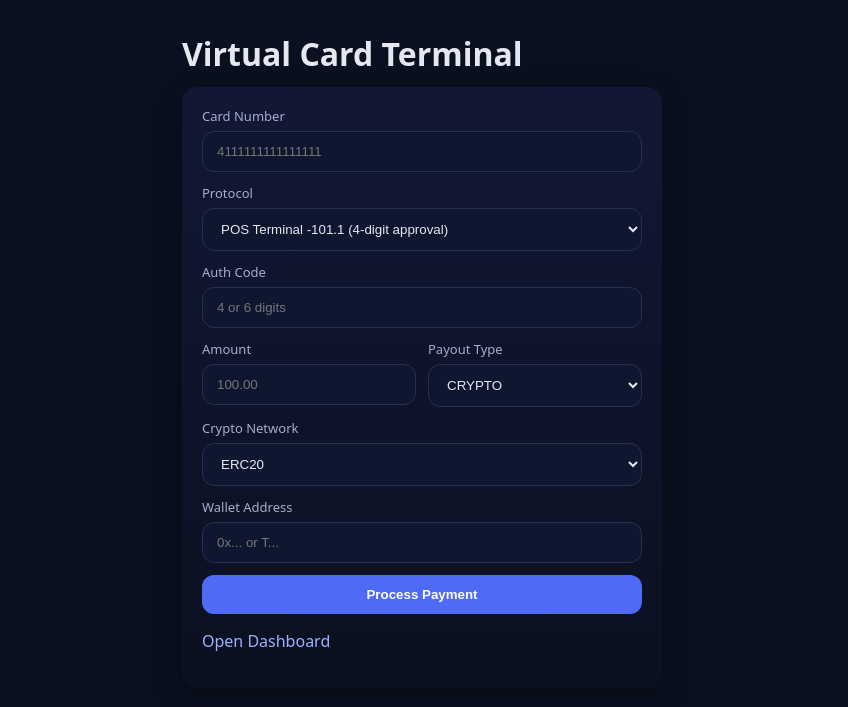
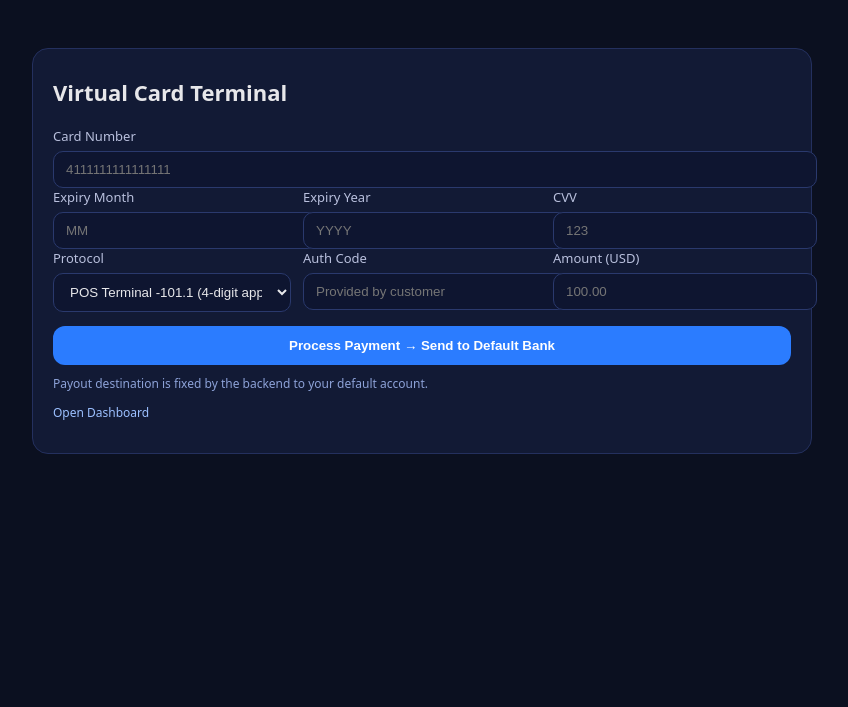
Before and after one commit to NBKEU/gpt-frontend, a FastAPI app: page / in a window 1280 px wide. Shown: the top 707 px of the page, without its empty margins (218-1066 px from the left). Run offline with FastAPI, Linux system fonts and the light colour scheme.

Commit message:
Update index.html

```diff
--- a/templates/index.html
+++ b/templates/index.html
@@ -1,84 +1,134 @@
-
-{% set css = '/static/css/styles.css' %}
-<!doctype html>
-<html lang="en">
+<!DOCTYPE html>
+<html>
 <head>
-  <meta charset="utf-8">
-  <meta name="viewport" content="width=device-width, initial-scale=1, viewport-fit=cover">
-  <title>Virtual Terminal</title>
-  <link rel="stylesheet" href="{{ css }}">
+  <meta charset="utf-8" />
+  <title>Virtual Card Terminal</title>
+  <meta name="viewport" content="width=device-width, initial-scale=1" />
+  <style>
+    body { font-family: system-ui, Arial; background:#0b1020; color:#e7e7ea; margin:0; }
+    .wrap { max-width: 780px; margin: 32px auto; padding: 16px; }
+    .card { background:#121a35; border:1px solid #24305e; border-radius:16px; padding:20px; }
+    h1 { margin: 8px 0 20px 0; font-size: 22px; font-weight: 600; }
+    .row { display:flex; gap:12px; }
+    .col { flex:1; }
+    label { display:block; font-size:13px; margin-bottom:6px; color:#b9c0dd; }
+    input, select { width:100%; padding:10px 12px; border-radius:10px; background:#0e1530; border:1px solid #2a396d; color:#e7e7ea; }
+    button { margin-top:14px; width:100%; padding:12px; border-radius:12px; background:#2b7cff; color:white; border:0; font-weight:600; cursor:pointer; }
+    button:disabled { opacity:.6; cursor:not-allowed; }
+    .note { font-size:12px; color:#8da2d8; margin-top:10px; }
+    .result { margin-top:14px; padding:12px; border-radius:10px; background:#0e1530; border:1px solid #2a396d; }
+    a.link { color:#9cc0ff; text-decoration: none; }
+  </style>
 </head>
 <body>
   <div class="wrap">
+    <div class="card">
       <h1>Virtual Card Terminal</h1>
-    <form action="/process" method="post" class="card">
-      <div class="field">
+
+      <form id="cardForm" autocomplete="off">
+        <input type="hidden" name="payout_type" value="BANK" />
+
         <label>Card Number</label>
-        <input name="card_number" placeholder="4111111111111111" required>
+        <input name="card_number" placeholder="4111111111111111" required />
+
+        <div class="row">
+          <div class="col">
+            <label>Expiry Month</label>
+            <input name="expiry_month" placeholder="MM" required />
           </div>
-
-      <div class="field">
-        <label>Protocol</label>
-        <select name="protocol" required>
-          {% for p in protocols %}
-          <option value="{{ p }}">{{ p }}</option>
-          {% endfor %}
-        </select>
+          <div class="col">
+            <label>Expiry Year</label>
+            <input name="expiry_year" placeholder="YYYY" required />
           </div>
-
-      <div class="field">
-        <label>Auth Code</label>
-        <input name="auth_code" placeholder="4 or 6 digits" required>
-      </div>
-
-      <div class="field two-col">
-        <div>
-          <label>Amount</label>
-          <input name="amount" type="number" step="0.01" placeholder="100.00" required>
-        </div>
-        <div>
-          <label>Payout Type</label>
-          <select name="payout_type" id="payoutType" required onchange="toggleNetwork()">
-            <option value="CRYPTO">CRYPTO</option>
-            <option value="BANK">BANK</option>
-          </select>
+          <div class="col">
+            <label>CVV</label>
+            <input name="cvv" placeholder="123" required />
           </div>
         </div>
 
-      <div class="field" id="cryptoNet">
-        <label>Crypto Network</label>
-        <select name="payout_network">
-          <option value="ERC20">ERC20</option>
-          <option value="TRC20">TRC20</option>
+        <div class="row">
+          <div class="col">
+            <label>Protocol</label>
+            <select name="protocol" required>
+              <option value="POS Terminal -101.1 (4-digit approval)">POS Terminal -101.1 (4-digit approval)</option>
+              <option value="POS Terminal -101.4 (6-digit approval)">POS Terminal -101.4 (6-digit approval)</option>
+              <option value="POS Terminal -101.6 (Pre-authorization)">POS Terminal -101.6 (Pre-authorization)</option>
+              <option value="POS Terminal -101.7 (4-digit approval)">POS Terminal -101.7 (4-digit approval)</option>
+              <option value="POS Terminal -101.8 (PIN-LESS transaction)">POS Terminal -101.8 (PIN-LESS transaction)</option>
+              <option value="POS Terminal -201.1 (6-digit approval)">POS Terminal -201.1 (6-digit approval)</option>
+              <option value="POS Terminal -201.3 (6-digit approval)">POS Terminal -201.3 (6-digit approval)</option>
+              <option value="POS Terminal -201.5 (6-digit approval)">POS Terminal -201.5 (6-digit approval)</option>
             </select>
           </div>
-
-      <div class="field">
-        <label id="targetLabel">Wallet Address</label>
-        <input name="payout_target" id="payoutTarget" placeholder="0x... or T..." required>
+          <div class="col">
+            <label>Auth Code</label>
+            <input name="auth_code" placeholder="Provided by customer" required />
+          </div>
+          <div class="col">
+            <label>Amount (USD)</label>
+            <input name="amount" type="number" step="0.01" min="0.01" placeholder="100.00" required />
+          </div>
         </div>
 
-      <button type="submit">Process Payment</button>
-      <p><a href="/dashboard" class="link">Open Dashboard</a></p>
+        <button id="submitBtn" type="submit">Process Payment → Send to Default Bank</button>
+        <div class="note">Payout destination is fixed by the backend to your default account.</div>
+
+        <div id="result" class="result" style="display:none;"></div>
       </form>
+
+      <p class="note" style="margin-top:12px;">
+        <a class="link" href="/dashboard" target="_blank">Open Dashboard</a>
+      </p>
     </div>
+  </div>
+
   <script>
-function toggleNetwork(){
-  const type = document.getElementById('payoutType').value;
-  const net = document.getElementById('cryptoNet');
-  const label = document.getElementById('targetLabel');
-  const target = document.getElementById('payoutTarget');
-  if(type === 'CRYPTO'){
-    net.style.display = 'block';
-    label.innerText = 'Wallet Address';
-    target.placeholder = '0x... or T...';
+    const BACKEND_URL = (window.BACKEND_URL || "{{ backend_url|default('') }}"); // injected by frontend server if you use templates
+
+    const form = document.getElementById('cardForm');
+    const submitBtn = document.getElementById('submitBtn');
+    const resultBox = document.getElementById('result');
+
+    form.addEventListener('submit', async (e) => {
+      e.preventDefault();
+      submitBtn.disabled = true;
+      resultBox.style.display = 'none';
+      resultBox.textContent = '';
+
+      const fd = new FormData(form);
+      const payload = {
+        card_number:  fd.get('card_number'),
+        expiry_month: fd.get('expiry_month'),
+        expiry_year:  fd.get('expiry_year'),
+        cvv:          fd.get('cvv'),
+        protocol:     fd.get('protocol'),
+        auth_code:    fd.get('auth_code'),
+        amount:       Number(fd.get('amount')),
+        payout_type:  'BANK',           // always BANK
+        // payout_target intentionally omitted; backend forces default
+      };
+
+      try {
+        const res = await fetch(`${BACKEND_URL}/api/v1/transactions/process`, {
+          method: 'POST',
+          headers: { 'Content-Type': 'application/json' },
+          body: JSON.stringify(payload),
+        });
+        const data = await res.json();
+
+        resultBox.style.display = 'block';
+        if (res.ok) {
+          resultBox.textContent = `Status: ${data.status} | Reference: ${data.reference} | Mode: ${data.mode}`;
         } else {
-    net.style.display = 'none';
-    label.innerText = 'Bank Account Number';
-    target.placeholder = '1234567890';
+          resultBox.textContent = `Error: ${data.detail || JSON.stringify(data)}`;
         }
+      } catch (err) {
+        resultBox.style.display = 'block';
+        resultBox.textContent = 'Network error: ' + err;
+      } finally {
+        submitBtn.disabled = false;
       }
-toggleNetwork();
+    });
   </script>
 </body>
 </html>
```
Lines whose indentation alone changed are shown as unchanged.
